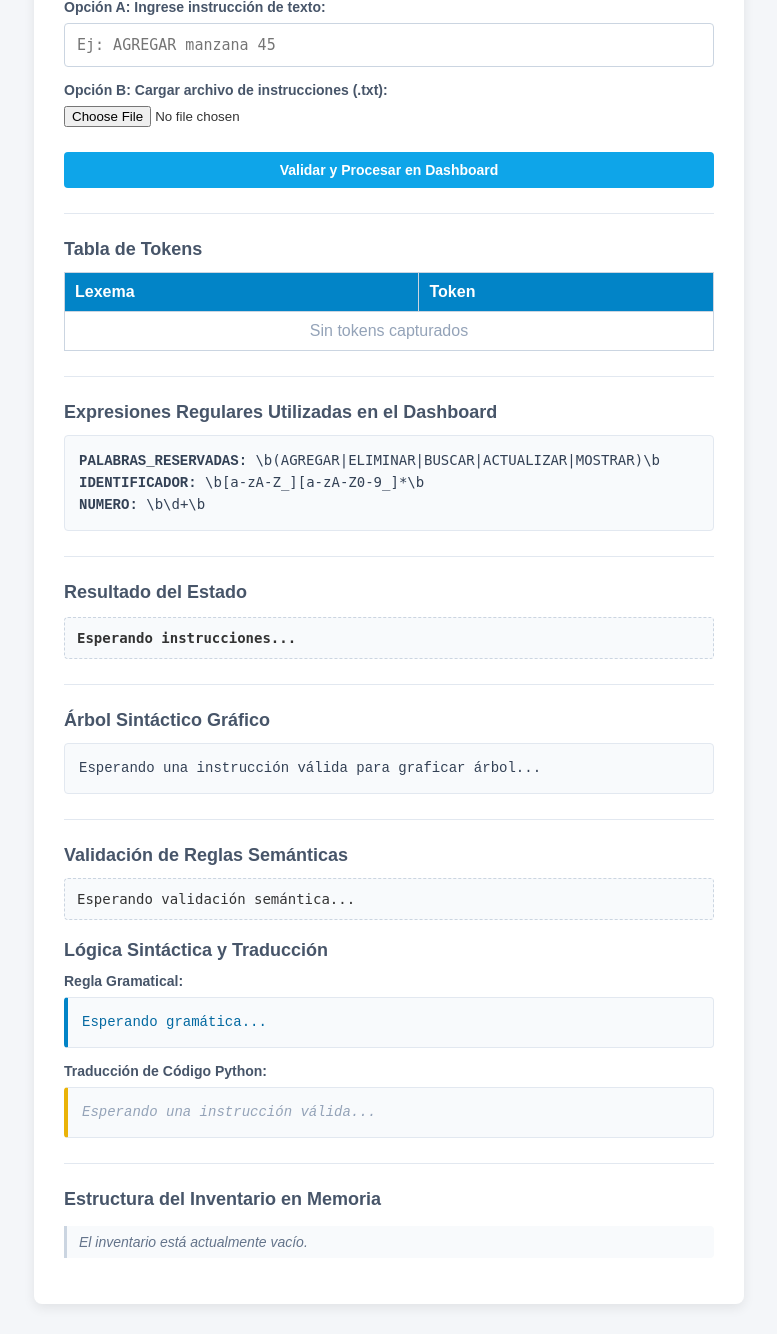
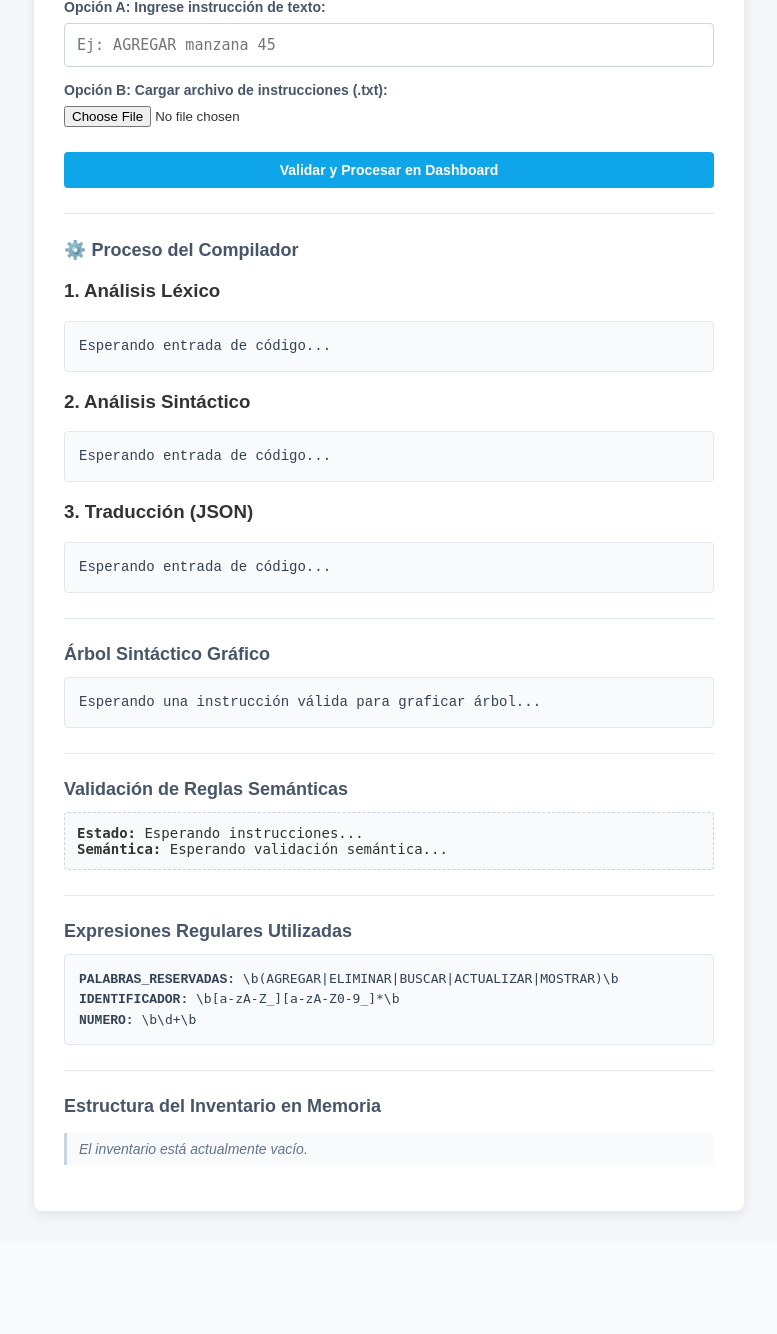
Before and after one commit to Da-Ce29/Proyecto_Final-TC-Grupo_7, a Flask app: page / in a window 1280 px wide. Shown: the part 205-1539 px from the top of the page, without its empty margins (251-1028 px from the left). After the commit the page ends 1422 px from the top, so only its background shows below. Run offline with Flask 3, Linux system fonts and the light colour scheme.

Commit message:
Update index.html

```diff
--- a/templates/index.html
+++ b/templates/index.html
@@ -30,80 +30,63 @@
             <button type="submit" class="btn-validar">Validar y Procesar en Dashboard</button>
         </form>
 
-        {% if traduccion %}
+        {% if resultado and not "Error" in resultado %}
         <div style="margin-top: 15px;">
             <a href="/exportar-pdf" style="text-decoration: none;">
-                <button type="button" style="background-color: #ef4444;">📥 Exportar Reporte de Traducción (PDF)</button>
+                <button type="button" class="btn-pdf">📥 Exportar Reporte Estructurado (PDF)</button>
             </a>
         </div>
         {% endif %}
 
         <hr>
 
-        <h2>Tabla de Tokens</h2>
-        <table class="tabla-tokens">
-            <tr>
-                <th>Lexema</th>
-                <th>Token</th>
-            </tr>
-            {% if tokens %}
-                {% for token, tipo in tokens %}
-                <tr>
-                    <td><code>{{ token }}</code></td>
-                    <td><span class="token-type">{{ tipo }}</span></td>
-                </tr>
-                {% endfor %}
-            {% else %}
-                <tr><td colspan="2" style="text-align: center; color: #94a3b8;">Sin tokens capturados</td></tr>
-            {% endif %}
-        </table>
+        <div class="proceso-compilador">
+            <h2>⚙️ Proceso del Compilador</h2>
 
-        <hr>
+            <div class="paso-box">
+                <h3>1. Análisis Léxico</h3>
+                <div class="codigo-box lex-box">
+                    <pre>{{ session['detalle_lexico'] if session['detalle_lexico'] else 'Esperando entrada de código...' }}</pre>
+                </div>
+            </div>
 
-        <h2>Expresiones Regulares Utilizadas en el Dashboard</h2>
-        <div class="codigo-box">
-            <strong>PALABRAS_RESERVADAS:</strong> <code>\b(AGREGAR|ELIMINAR|BUSCAR|ACTUALIZAR|MOSTRAR)\b</code><br>
-            <strong>IDENTIFICADOR:</strong> <code>\b[a-zA-Z_][a-zA-Z0-9_]*\b</code><br>
-            <strong>NUMERO:</strong> <code>\b\d+\b</code>
+            <div class="paso-box">
+                <h3>2. Análisis Sintáctico</h3>
+                <div class="codigo-box sin-box">
+                    <pre>{{ session['detalle_sintactico'] if session['detalle_sintactico'] else 'Esperando entrada de código...' }}</pre>
+                </div>
+            </div>
+
+            <div class="paso-box">
+                <h3>3. Traducción (JSON)</h3>
+                <div class="codigo-box json-box">
+                    <pre>{{ session['traduccion_json'] if session['traduccion_json'] else 'Esperando entrada de código...' }}</pre>
+                </div>
+            </div>
         </div>
 
         <hr>
 
-        <h2>Resultado del Estado</h2>
-        <p class="resultado-box" style="font-weight: bold;">{{ resultado if resultado else "Esperando instrucciones..." }}</p>
-
-        <hr>
-
         <h2>Árbol Sintáctico Gráfico</h2>
-        <div class="codigo-box">
-        <pre>{% if arbol %}{{ arbol }}{% else %}Esperando una instrucción válida para graficar árbol...{% endif %}</pre>
+        <div class="codigo-box text-box">
+            <pre>{% if arbol %}{{ arbol }}{% else %}Esperando una instrucción válida para graficar árbol...{% endif %}</pre>
         </div>
 
         <hr>
 
         <h2>Validación de Reglas Semánticas</h2>
         <div class="resultado-box" style="background-color: #f8fafc;">
-            {% if semantica %}{{ semantica }}{% else %}Esperando validación semántica...{% endif %}
+            <strong>Estado:</strong> {{ resultado if resultado else "Esperando instrucciones..." }}<br>
+            <strong>Semántica:</strong> {% if semantica %}{{ semantica }}{% else %}Esperando validación semántica...{% endif %}
         </div>
 
-        <h2>Lógica Sintáctica y Traducción</h2>
-        <div style="margin-bottom: 15px;">
-            <label>Regla Gramatical:</label>
-            <div class="codigo-box gramatica-box">
-                <pre>{% if gramatica %}{{ gramatica }}{% else %}Esperando gramática...{% endif %}</pre>
-            </div>
-        </div>
+        <hr>
 
-        <div>
-            <label>Traducción de Código Python:</label>
-            <div class="codigo-box python-box">
-                {% if traduccion %}
-                    <span class="comentario"># Ejecución nativa del compilador:</span><br>
-                    <code>{{ traduccion }}</code>
-                {% else %}
-                    <span class="esperando">Esperando una instrucción válida...</span>
-                {% endif %}
-            </div>
+        <h2>Expresiones Regulares Utilizadas</h2>
+        <div class="codigo-box text-box" style="font-size: 13px;">
+            <strong>PALABRAS_RESERVADAS:</strong> <code>\b(AGREGAR|ELIMINAR|BUSCAR|ACTUALIZAR|MOSTRAR)\b</code><br>
+            <strong>IDENTIFICADOR:</strong> <code>\b[a-zA-Z_][a-zA-Z0-9_]*\b</code><br>
+            <strong>NUMERO:</strong> <code>\b\d+\b</code>
         </div>
 
         <hr>
@@ -112,7 +95,7 @@
         <ul>
         {% if inventario %}
             {% for producto, cantidad in inventario.items() %}
-                <li> {{ producto }} : <strong>{{ cantidad }} unidades</strong></li>
+                <li> 📦 {{ producto }} : <strong>{{ cantidad }} unidades</strong></li>
             {% endfor %}
         {% else %}
             <li style="color: #64748b; font-style: italic;">El inventario está actualmente vacío.</li>
```
